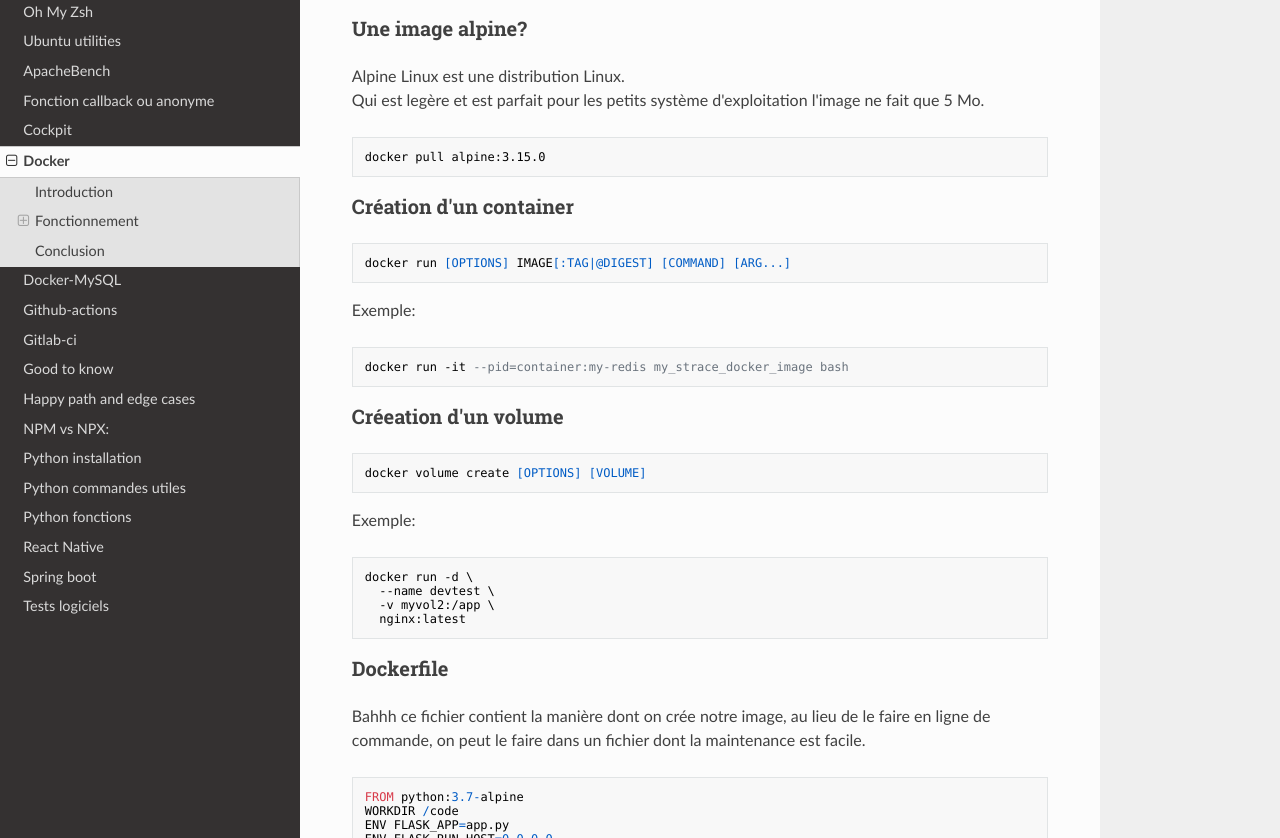
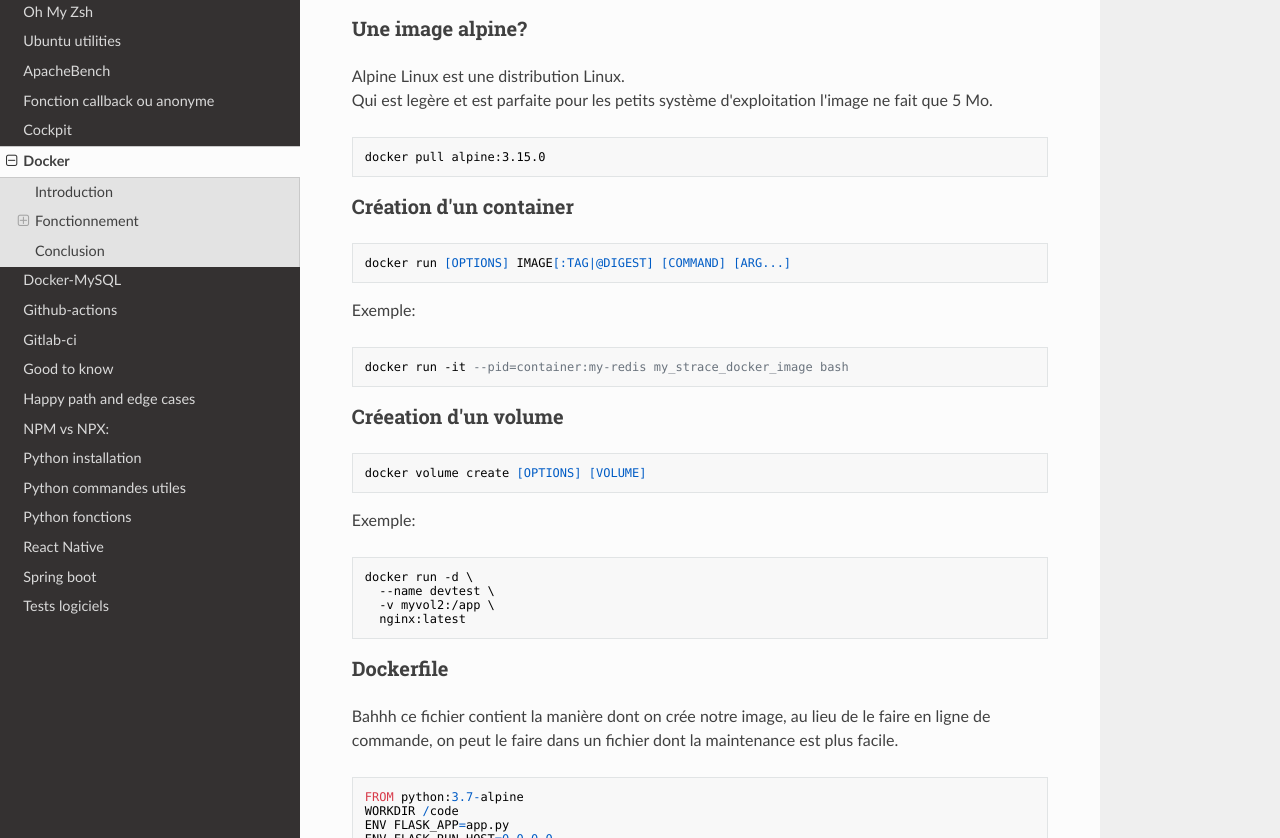
Before and after one commit to soowcode/soowcode.github.io, an MkDocs documentation site: the page built from docs/docker-.md, in a window 1280 px wide and 1400 px high, scrolled down 2174 px. Shown: the part 167-1005 px from the top of the window. Built offline with MkDocs 1.6.1, drawn with Linux system fonts in a browser that asks for light colours; nearby versions of some CDN libraries.

Commit message:
Correction de typo

````diff
--- a/docs/docker-.md
+++ b/docs/docker-.md
@@ -84,7 +84,7 @@ docker pull ubuntu:22.04
 
 ### Une image alpine?
 Alpine Linux est une distribution Linux.
-Qui est legère et est parfait pour les petits système d'exploitation l'image ne fait que 5 Mo.
+Qui est legère et est parfaite pour les petits système d'exploitation l'image ne fait que 5 Mo.
 
 ```
 docker pull alpine:3.15.0
@@ -119,7 +119,7 @@ docker run -d \
 
 ### Dockerfile
 
-Bahhh ce fichier contient la manière dont on crée notre image, au lieu de le faire en ligne de commande, on peut le faire dans un fichier dont la maintenance est facile.
+Bahhh ce fichier contient la manière dont on crée notre image, au lieu de le faire en ligne de commande, on peut le faire dans un fichier dont la maintenance est plus facile.
 
 ```
 FROM python:3.7-alpine
````
